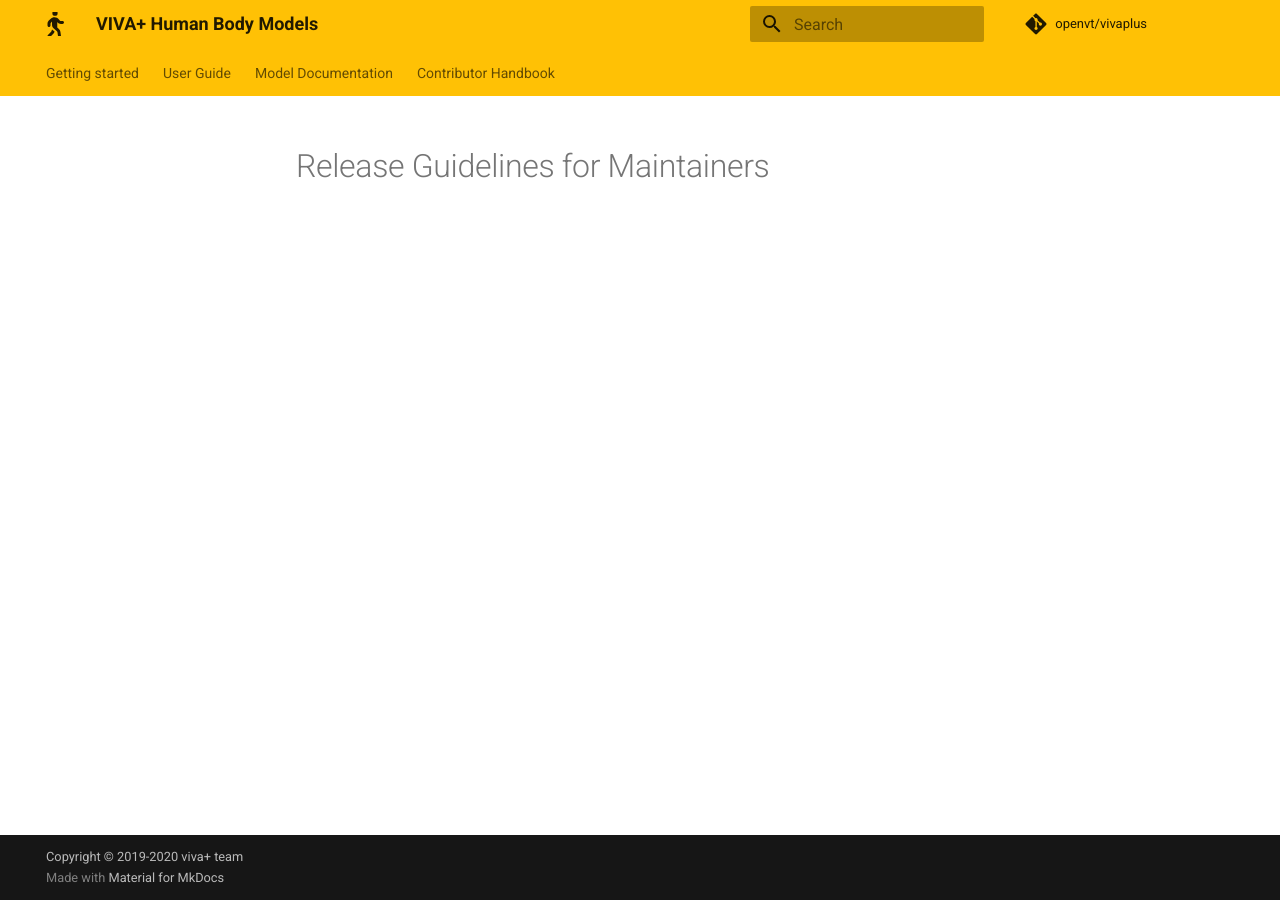
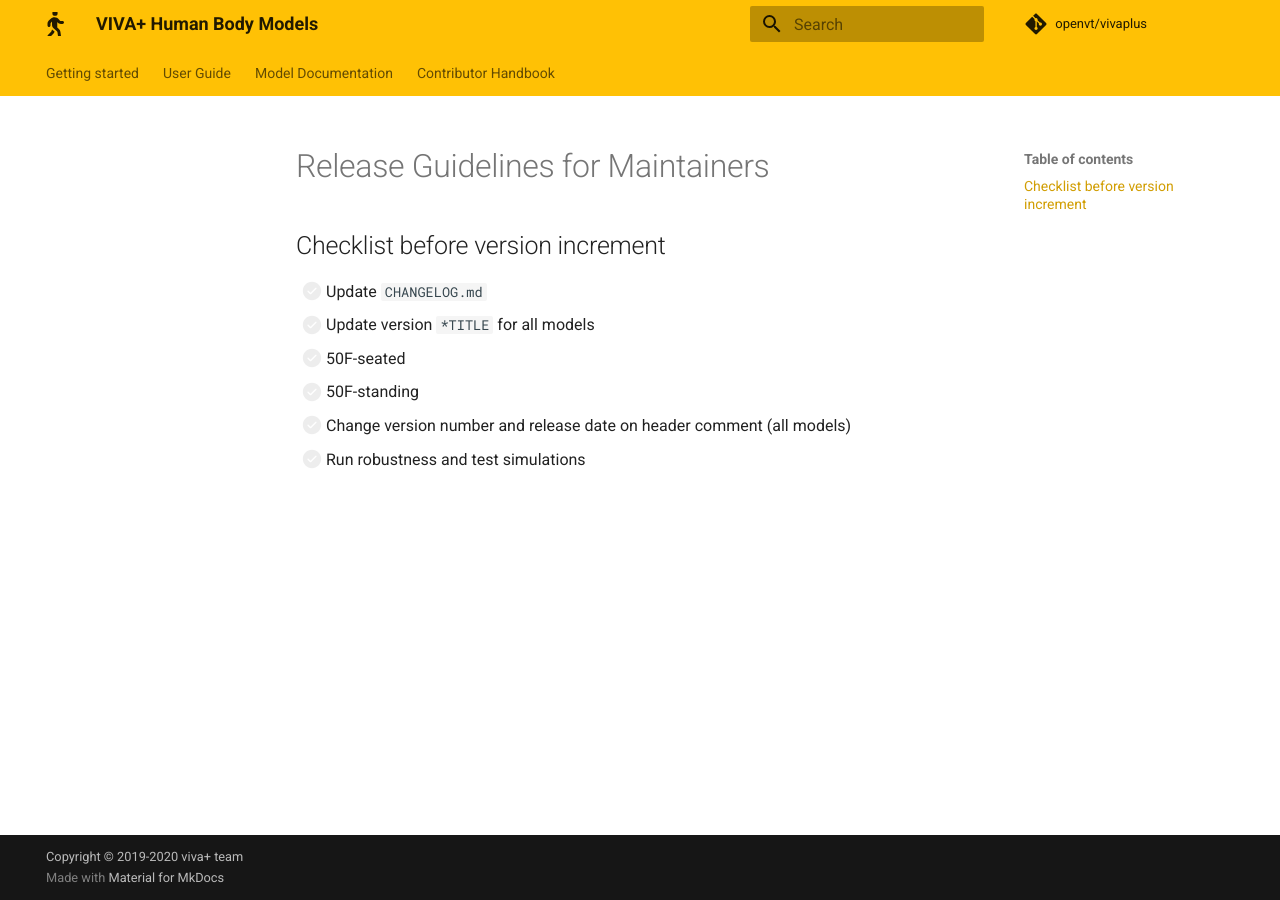
Before and after one commit to jobindjohn/vivaplus_v0.2, an MkDocs documentation site: the page built from docs/contributor-guide/60-model-release.md, in a window 1280 px wide. Built offline with MkDocs 1.6.1 and Material for MkDocs 9.7.7, drawn with Linux system fonts in a browser that asks for light colours.

Commit message:
For release: Increment version number and start checklist for maintainers

```diff
--- a/docs/contributor-guide/60-model-release.md
+++ b/docs/contributor-guide/60-model-release.md
@@ -1 +1,11 @@
 # Release Guidelines for Maintainers
+
+
+## Checklist before version increment
+
+- [ ] Update `CHANGELOG.md`
+- [ ] Update version `*TITLE` for all models
+  - [ ] 50F-seated
+  - [ ] 50F-standing
+- [ ] Change version number and release date on header comment (all models)
+- [ ] Run robustness and test simulations
```
Also changed, not shown: CHANGELOG.md (+9 -0 lines), 2 other files.
